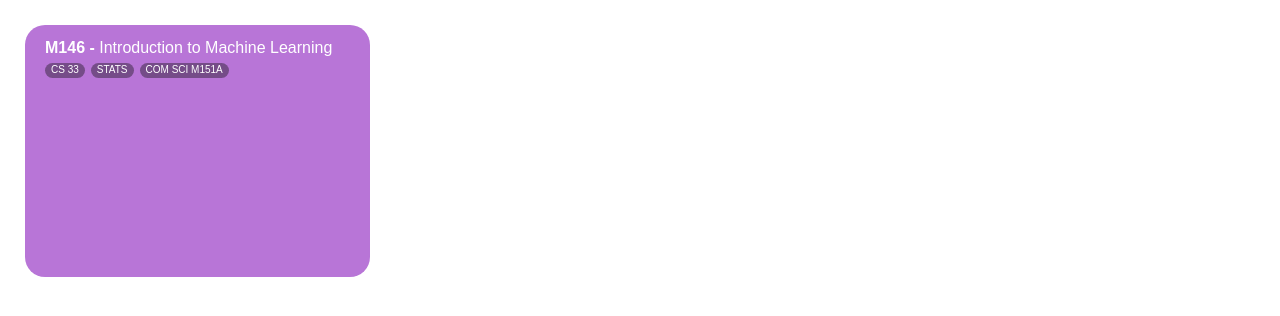
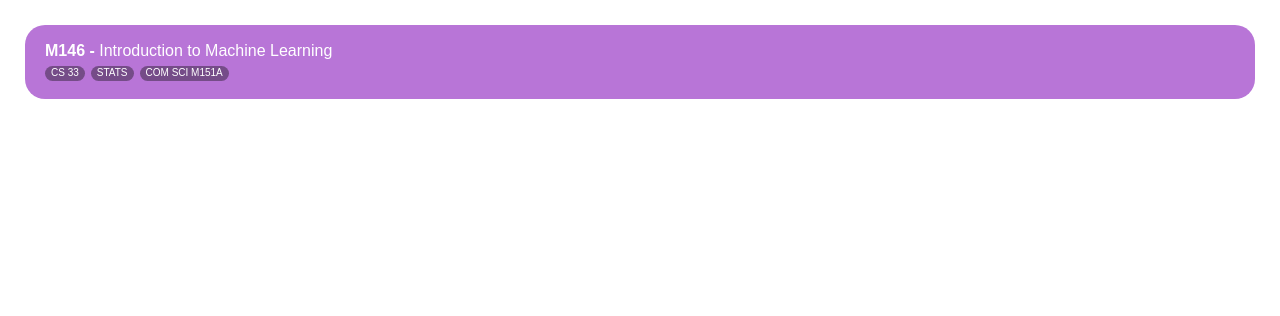
Before and after one commit to ucladevx/Aphrodite, a React (Create React App) app: page /classCard in a window 1280 px wide. Shown: the top 316 px of the page. Built offline with nearby package versions, Linux system fonts and the light colour scheme.

Commit message:
yay collapsible works

```diff
--- a/src/Components/ClassCard/ClassCard.css
+++ b/src/Components/ClassCard/ClassCard.css
@@ -3,13 +3,13 @@
   background-color: #b875d7;
   border-radius: 20px;
 
-  width: 305px;
-  height: 235px;
+  /*width: 305px;
+  height: 235px; */
 
   padding-right: 20px;
   padding-left: 20px;
-  padding-bottom: 5px;
-  padding-top: 12px;
+  padding-bottom: 2px;
+  padding-top: 15px;
   margin: 25px;
 }
 
--- a/src/Components/ClassCard/ClassCard.js
+++ b/src/Components/ClassCard/ClassCard.js
@@ -4,7 +4,7 @@ import Collapsible from "react-collapsible";
 
 class ClassCard extends Component {
   state = {
-    // GET post to back end
+    // GET call to back end
     classCategory: "Computer Science",
     classNumber: "M146",
     className: "Introduction to Machine Learning",
@@ -16,18 +16,18 @@ class ClassCard extends Component {
     preRequisites: ["Civil and Environmental Engineering"],
     coRequisites: ["None"],
 
-    cardOpen: false
+    cardClosed: true
   };
 
   cardOpenHandler = () => {
     console.log("card clicked");
-    this.setState({
-      cardOpen: true
-      // this should eventually toggle back and forth, to change card display
-    });
+    this.setState(prevState => ({
+      cardClosed: !prevState.cardClosed
+    }));
+    console.log("new state of cardClosed: " + this.state.cardClosed);
   };
 
-  // what are these classes/ where do they come from?
+  // what are these classes/ where do they come from? Back end call
   createClassBlob = className => {
     return <div className="class-blob">{className}</div>;
   };
@@ -61,8 +61,12 @@ class ClassCard extends Component {
 
   render() {
     return (
-      <div className="class-card" onClick={() => this.cardOpenHandler()}>
-        <Collapsible trigger={this.createClosedCard()}>
+      <div className="class-card">
+        <Collapsible
+          trigger={this.createClosedCard()}
+          onOpen={() => this.cardOpenHandler()}
+          onClose={() => this.cardOpenHandler()}
+        >
           {this.createCategory("Units", "units")}
           {this.createCategory("Grade Type", "gradeType")}
           {this.createCategory("Class Restrictions", "classRestrictions")}
@@ -70,6 +74,7 @@ class ClassCard extends Component {
           <p> {"\n"} </p>
           {this.createCategory("Pre-Requisites", "preRequisites")}
           {this.createCategory("Co-Requisites", "coRequisites")}
+          <p> {"\n"} </p>
         </Collapsible>
       </div>
     );
```
